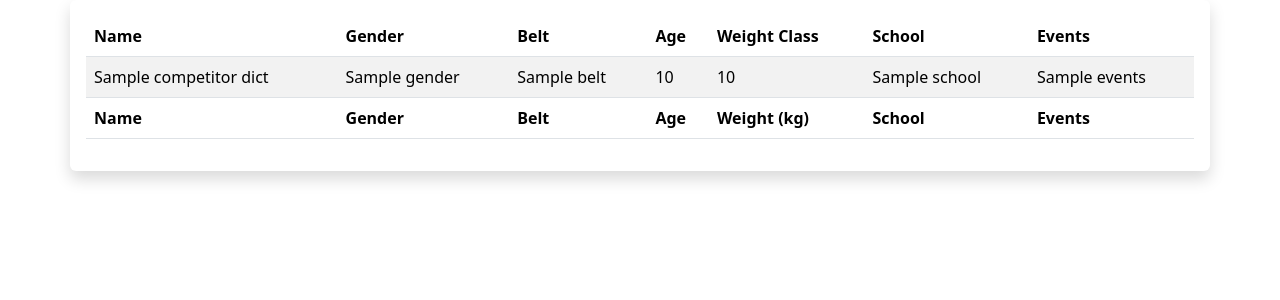
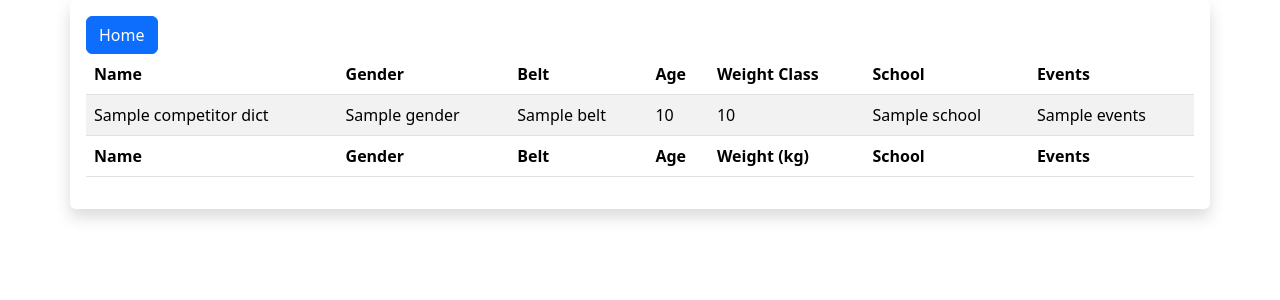
Before and after one commit to audioboxer217/gdtkd_registration, a Flask app: template frontend/templates/competitors.html in a window 1280 px wide. Shown: the top 300 px of the page. Run offline with Flask 2, Linux system fonts and the light colour scheme; the template is opened without the code that fills it: most values are stand-ins (such as "Sample title", 1, 10 or a date in 2020); parts of the project's set-up code (start-up, migrations or seed data) failed here and were passed over; some libraries are stand-ins or nearby versions.

Commit message:
Add Home button for Competitor page

```diff
--- a/frontend/templates/partials/competitors.html
+++ b/frontend/templates/partials/competitors.html
@@ -1,3 +1,4 @@
+<a class="btn btn-primary" href="/" role="button">Home</a>
 <div class="table-responsive">
   <table id="competitors" class="display table table-striped table-hover dt-responsive">
     <thead>
```
